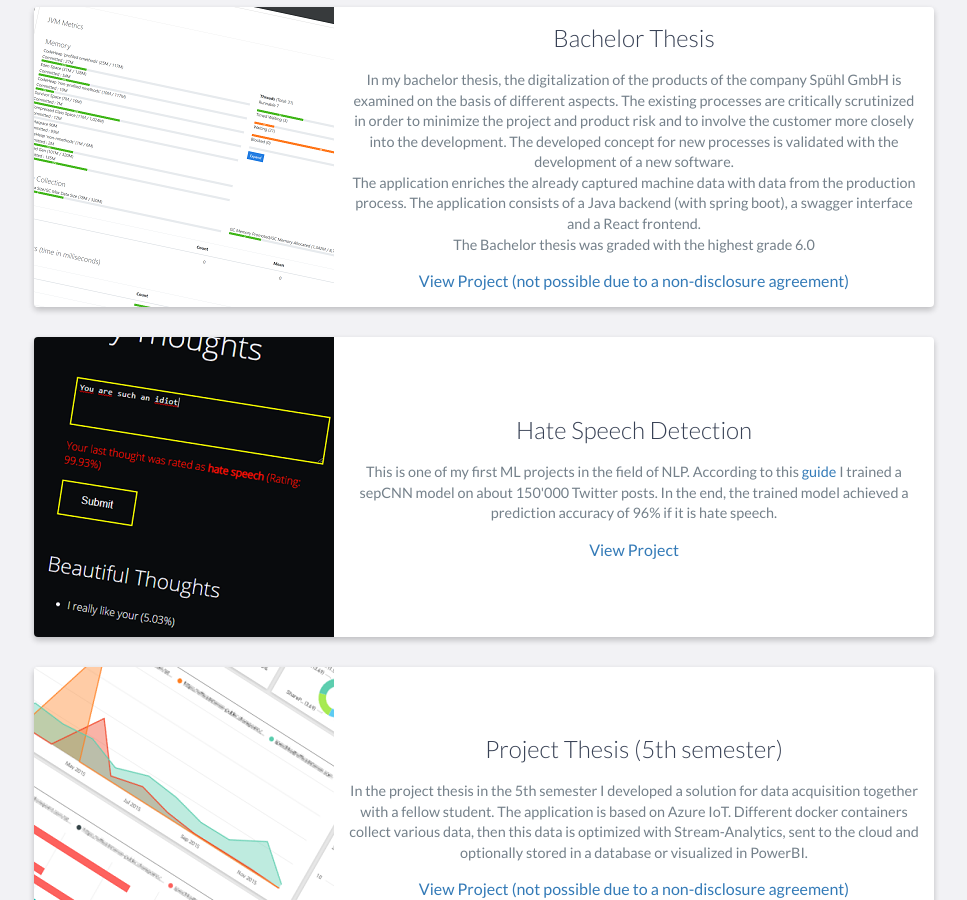
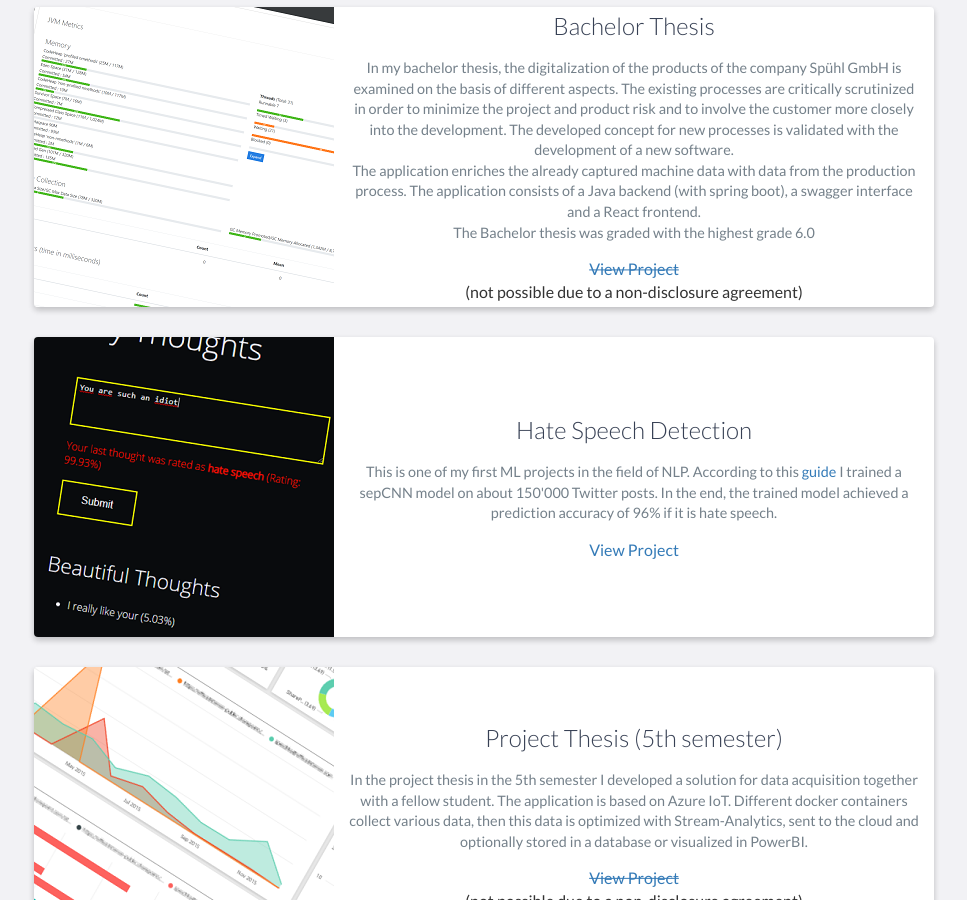
Before and after one commit to sagerpascal/sagerpascal.github.io, a Jekyll site: the page built from index.html, in a window 1280 px wide and 900 px high, scrolled down 3586 px. Shown: the whole window, without its empty margins (156-1123 px from the left). Built offline with Jekyll 4.4.1, drawn with Linux system fonts in a browser that asks for light colours; some of the changed text lies outside the part shown.

```diff
--- a/index.html
+++ b/index.html
@@ -160,7 +160,8 @@ id: index
 
                         The Bachelor thesis was graded with the highest grade 6.0
                     </p>
-                    <a class="btn disabled" href="#">View Project (not possible due to a non-disclosure agreement)</a>
+                    <a class="btn disabled" href="#" style="text-decoration: line-through">View Project</a><br>
+                    (not possible due to a non-disclosure agreement)
                 </div>
             </div>
             <div class="project shadow-large">
@@ -175,7 +176,7 @@ id: index
                         I trained a sepCNN model on about 150'000 Twitter posts. In the end, the trained model achieved
                         a prediction accuracy of 96% if it is hate speech.
                     </p>
-                    <a href="https://github.com/sagerpascal/HateSpeechDetection">View Project</a>
+                    <a href="https://github.com/sagerpascal/HateSpeechDetection" target="_blank">View Project</a>
                 </div>
             </div>
             <div class="project shadow-large">
@@ -190,7 +191,8 @@ id: index
                         collect various data, then this data is optimized with Stream-Analytics, sent to the cloud and
                         optionally stored in a database or visualized in PowerBI.
                     </p>
-                    <a href="#">View Project (not possible due to a non-disclosure agreement)</a>
+                    <a class="btn disabled" href="#" style="text-decoration: line-through">View Project</a><br>
+                    (not possible due to a non-disclosure agreement)
                 </div>
             </div>
             <div class="project shadow-large">
```
Also changed, not shown: other parts of index.html (+2 -2 lines), assets/js/error-beam.js (+5 -5 lines).
